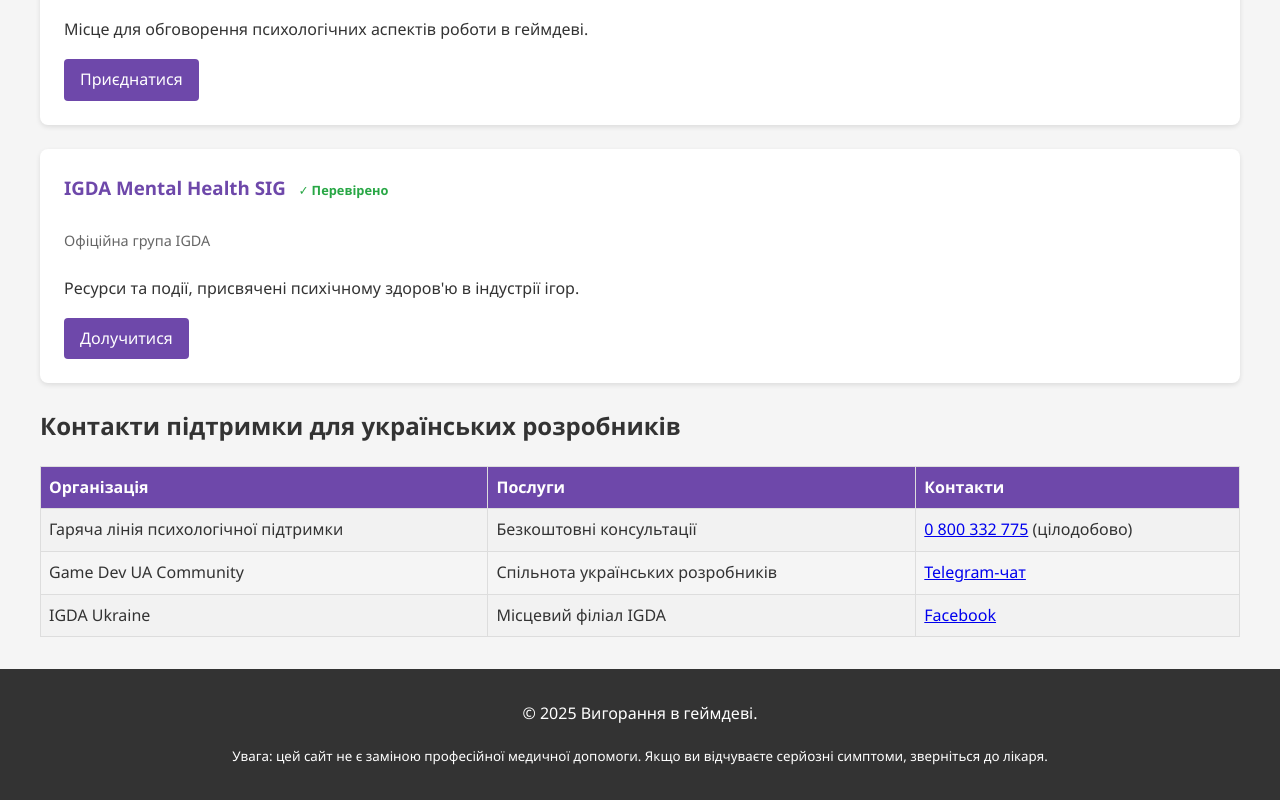
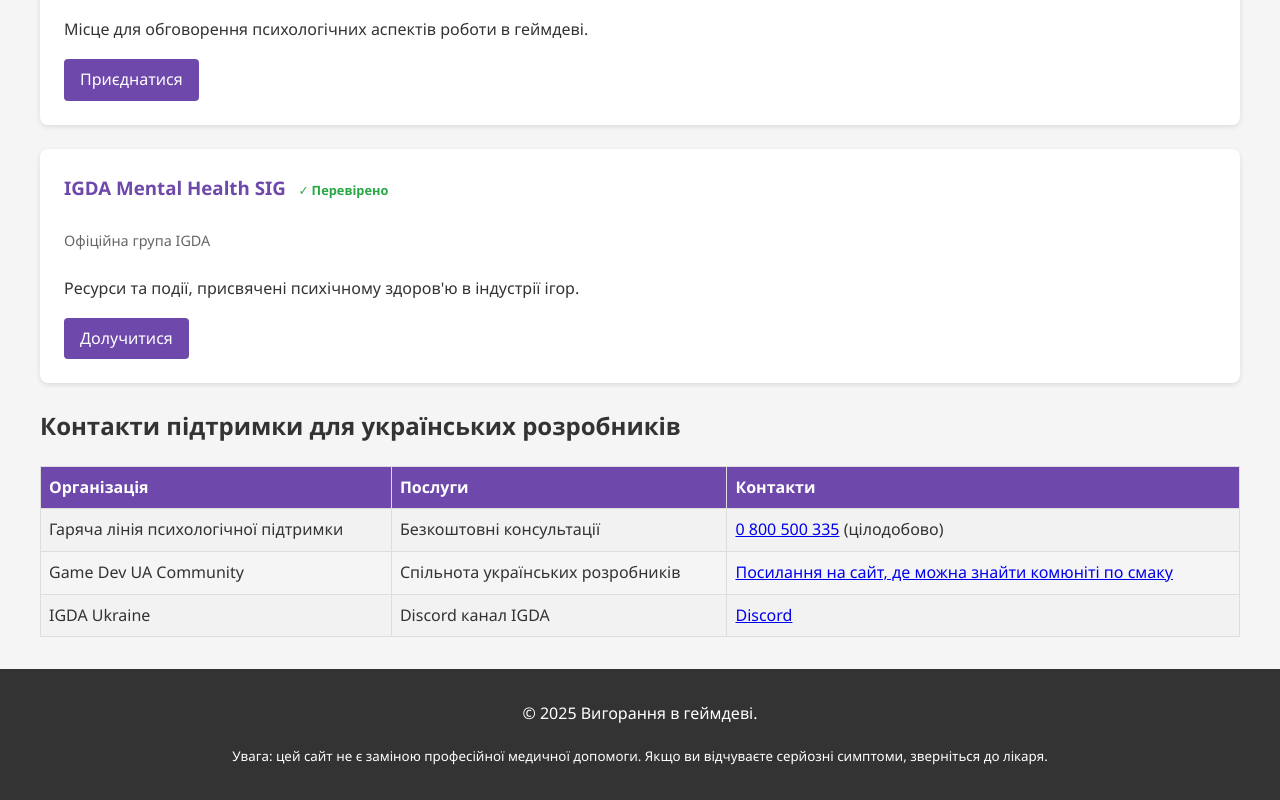
Before and after one commit to msemenov1234/video-games, a website: page resources.html in a window 1280 px wide. Shown: the part 2149-2949 px from the top of the page. Drawn offline with Linux system fonts and the light colour scheme.

Commit message:
Add files via upload

```diff
--- a/resources.html
+++ b/resources.html
@@ -220,29 +220,29 @@
           <tr>
             <td>Гаряча лінія психологічної підтримки</td>
             <td>Безкоштовні консультації</td>
-            <td><a href="tel:0800332775">0 800 332 775</a> (цілодобово)</td>
+            <td><a href="tel:0800332775">0 800 500 335</a> (цілодобово)</td>
           </tr>
           <tr>
             <td>Game Dev UA Community</td>
             <td>Спільнота українських розробників</td>
             <td>
               <a
-                href="https://t.me/gamedevukraine"
+                href="https://dou.ua/communities/"
                 target="_blank"
                 rel="noopener noreferrer"
-                >Telegram-чат</a
+                >Посилання на сайт, де можна знайти комюніті по смаку</a
               >
             </td>
           </tr>
           <tr>
             <td>IGDA Ukraine</td>
-            <td>Місцевий філіал IGDA</td>
+            <td>Discord канал IGDA</td>
             <td>
               <a
-                href="https://www.facebook.com/IGDA.Ukraine/"
+                href="https://discord.com/invite/igda"
                 target="_blank"
                 rel="noopener noreferrer"
-                >Facebook</a
+                >Discord</a
               >
             </td>
           </tr>
```
Also changed, not shown: package.json (added, +18 -0 lines).
